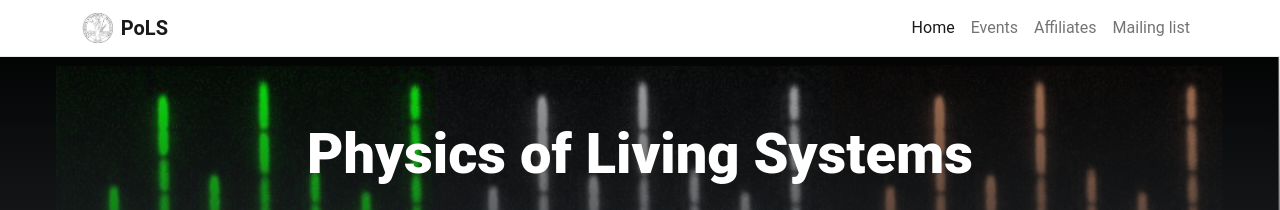
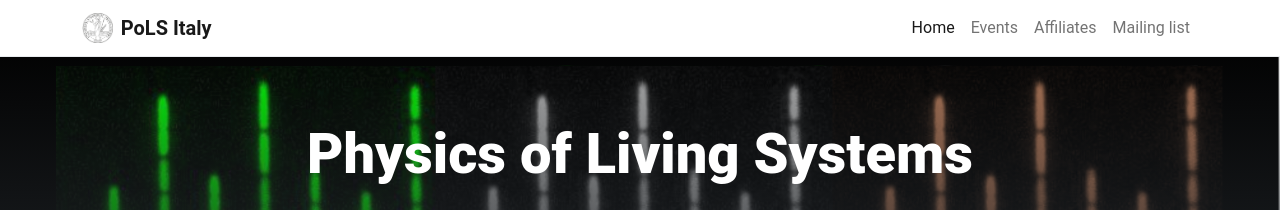
Before and after one commit to ilaria-iuliani/pols, a Jekyll site: the page built from pages/home.md, in a window 1280 px wide. Shown: the top 210 px of the page. Built offline with Jekyll 4.4.1, drawn with Linux system fonts in a browser that asks for light colours.

Commit message:
Update _config.yml

```diff
--- a/_config.yml
+++ b/_config.yml
@@ -1,5 +1,5 @@
 # SITE SETTINGS
-title: PoLS                        # Title in top navigation bar (navbar) and <head>
+title: PoLS Italy                      # Title in top navigation bar (navbar) and <head>
 description: Physics of Living Systems (PoLS) # Site description in <head>
 author:                                 # Used for copyright statement in footer
 # url: "https://pols.unimi.it"          # No slash at the end
```
